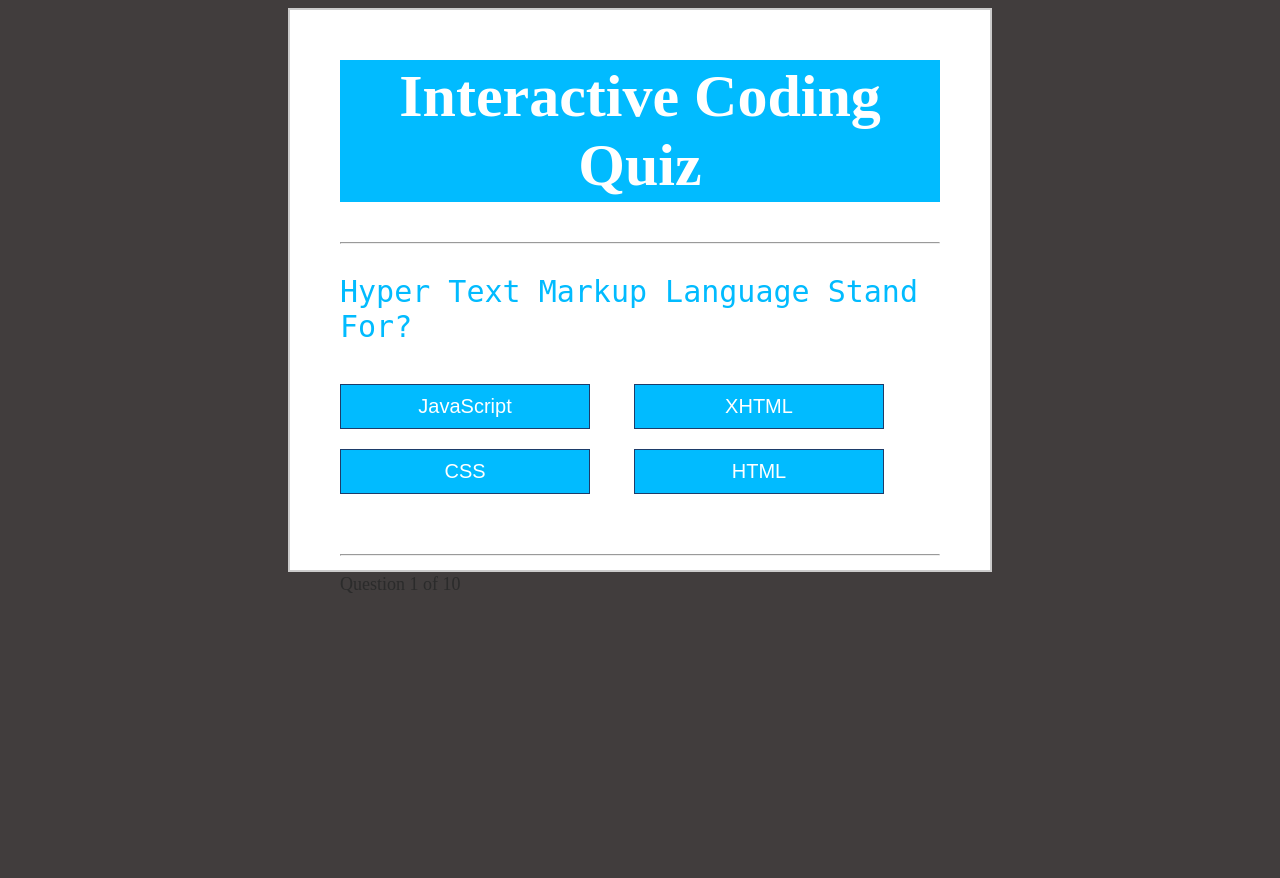
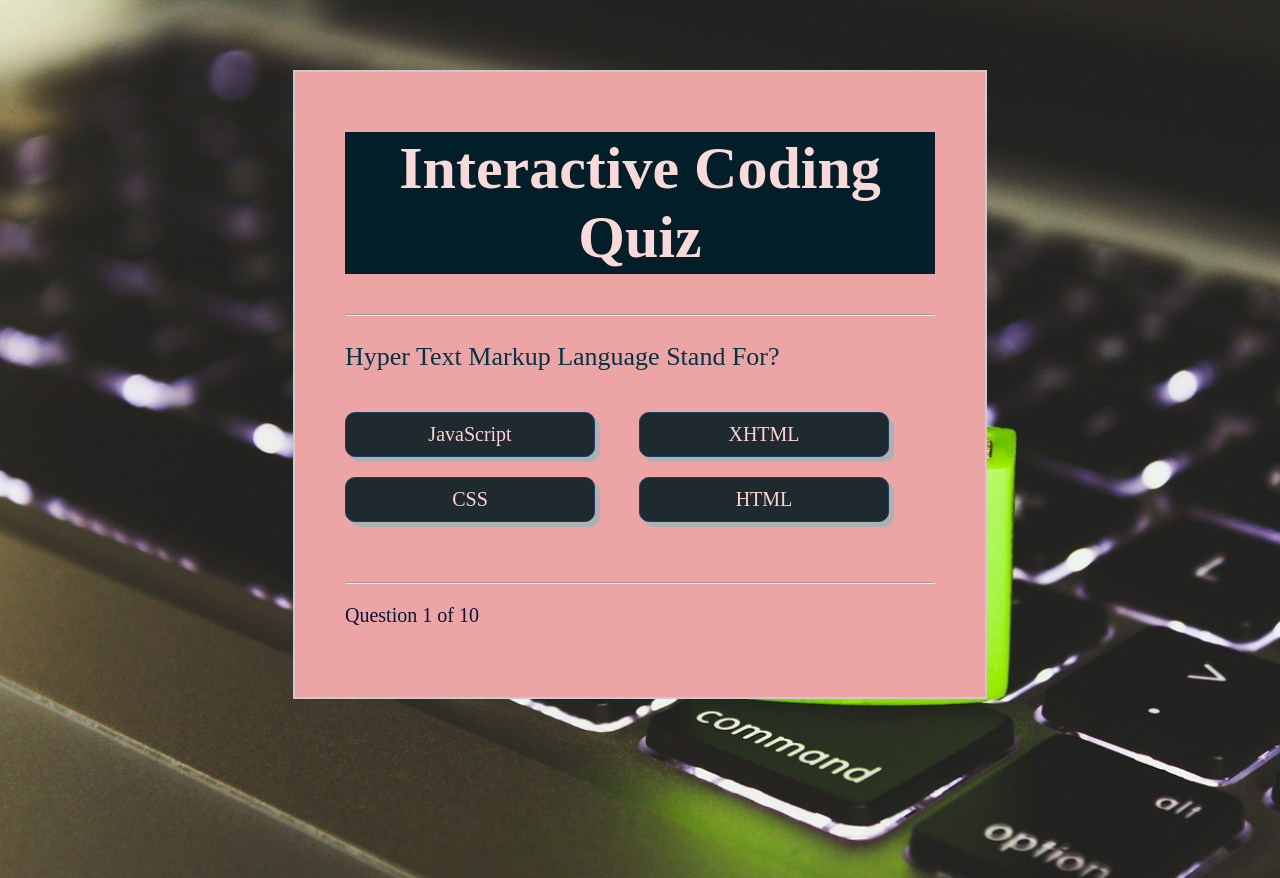
Before and after one commit to 0711292907/quiz-pair-project, a plain HTML site: page index.html in a window 1280 px wide. Before the commit the page ends 800 px from the top, so only its background shows below. Drawn offline with Linux system fonts and the light colour scheme; a web font is replaced by a local one.

Commit message:
Styled the content and added background image

```diff
--- a/index.html
+++ b/index.html
@@ -1,16 +1,19 @@
-
 <!DOCTYPE html>
 <html>
   <head lang="en">
-    <meta charset="UTF-8">
+    <meta charset="UTF-8" />
     <title>Quiz</title>
-    <link rel="stylesheet" type="text/css" href="style.css">
+    <link rel="stylesheet" type="text/css" href="style.css" />
+    <link
+      rel="stylesheet"
+      href="https://fonts.googleapis.com/css?family=Tilt Neon"
+    />
   </head>
   <body>
     <div class="grid">
       <div id="quiz">
         <h1>Interactive Coding Quiz</h1>
-            <hr style="margin-bottom: 20px">
+        <hr style="margin-bottom: 20px" />
 
         <p id="question"></p>
 
@@ -21,15 +24,13 @@
           <button id="btn3"><span id="choice3"></span></button>
         </div>
 
-            <hr style="margin-top: 50px">
+        <hr style="margin-top: 50px" />
         <footer>
           <p id="progress">Question x of y</p>
         </footer>
       </div>
     </div>
 
-
     <script src="main.js"></script>
-
   </body>
 </html>
--- a/style.css
+++ b/style.css
@@ -1,37 +1,57 @@
 body {
-    background-color: #413D3D;
+    background-image: url("background.jpg");
+    background-size: cover;
+    background-position: center;
+    min-height: 100vh;
+    font-family: "Tilt Neon";
+
+}
+
+@media (max-width: 800px) {
+    body {
+        background-image: url("background.jpg");
+
+    }
+
+    .grid {
+        max-width: fit-content;
+        margin-top: 120px;
+        }
+
+
 }
 
 .grid {
-    width: 600px;
-    height: 500px;
+    width: 90%;
+    max-width: 590px;
     margin: 0 auto;
-    background-color: #fff;
-    padding: 10px 50px 50px 50px;
+    margin-top: 70px;
+    background-color: #eca4a4;
+    padding: 20px 50px 50px 50px;
     border: 2px solid #cbcbcb;
 
 }
 
 .grid h1 {
-    font-family: "sans-serif";
-    background-color: #01BBFF;
+
+    background-color: #021e29;
     font-size: 60px;
     text-align: center;
-    color: #ffffff;
+    color: #fad9d9;
     padding: 2px 0px;
 
 }
 
 #score {
-    color: #01BBFF;
+    color: #023244;
     text-align: center;
     font-size: 30px;
 }
 
 .grid #question {
-    font-family: "monospace";
-    font-size: 30px;
-    color: #01BBFF;
+
+    font-size: 26px;
+    color: #023446;
 }
 
 .buttons {
@@ -39,18 +59,22 @@ body {
 }
 
 #btn0, #btn1, #btn2, #btn3 {
-    background-color: #01BBFF;
+    font-family: "Tilt Neon";
+    background-color: #1e2a2e;
     width: 250px;
     font-size: 20px;
-    color: #fff;
+    color: #fcd3d3;
     border: 1px solid #1D3C6A;
+    border-radius: 10px 10px;
+    box-shadow: 5px 5px #aab2b4;
     margin: 10px 40px 10px 0px;
     padding: 10px 10px;
 }
 
 #btn0:hover, #btn1:hover, #btn2:hover, #btn3:hover {
     cursor: pointer;
-    background-color: #01BBFF;
+    color: #021e29;
+    background-color: #fadbae;
 }
 
 #btn0:focus, #btn1:focus, #btn2:focus, #btn3:focus {
@@ -58,6 +82,7 @@ body {
 }
 
 #progress {
-    color: #2b2b2b;
-    font-size: 18px;
+    font-family: "Tilt Neon";
+    color: #07143a;
+    font-size: 20px;
 }
```
Also changed, not shown: background.jpg (added). Lines whose indentation alone changed are shown as unchanged.
